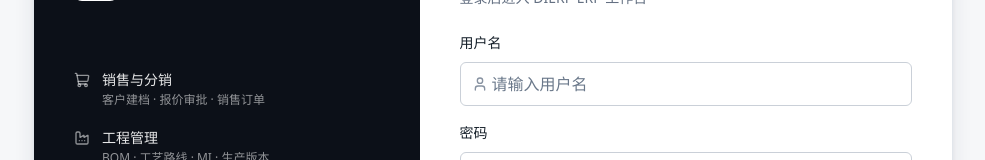
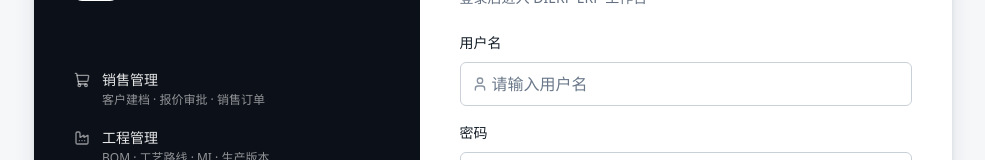
Before and after one commit to adongcheng-stack/dierp, a React (Vite) app in the folder frontend/: page /login in a window 1280 px wide. Shown: the part 211-371 px from the top of the page, without its empty margins (147-1132 px from the left). Built offline with nearby package versions, Linux system fonts and the light colour scheme.

Commit message:
feat(menu): 销售与分销 → 销售管理 (菜单/登录页/工作台统一)

```diff
--- a/frontend/src/components/layout/menuConfig.tsx
+++ b/frontend/src/components/layout/menuConfig.tsx
@@ -53,7 +53,7 @@ export const NAV_ITEMS: NavItem[] = [
   { key: '/', label: '仪表盘', icon: LayoutDashboard, path: '/' },
   {
     key: 'sd',
-    label: '销售与分销',
+    label: '销售管理',
     icon: ShoppingCart,
     children: [
       { key: '/sd/customers', label: '客户管理', icon: Users, path: '/sd/customers' },
--- a/frontend/src/pages/Dashboard.tsx
+++ b/frontend/src/pages/Dashboard.tsx
@@ -285,7 +285,7 @@ const Dashboard: React.FC = () => {
       {/* 业务链路说明 */}
       <div className="mt-3 grid grid-cols-1 gap-3 md:grid-cols-3">
         {[
-          { title: '销售与分销', desc: '客户建档 → 报价三级审核 → 销售订单 → 发货签收', path: '/sd/customers' },
+          { title: '销售管理', desc: '客户建档 → 报价三级审核 → 销售订单 → 发货签收', path: '/sd/customers' },
           { title: '工程管理', desc: 'BOM → 工艺路线 → MI → 生产版本建立', path: '/eng/boms' },
           { title: '生产与物料', desc: '工作中心 → 工单 → LOT卡 → 工序报工 → 生产领料', path: '/pp/work-centers' },
         ].map((item) => (
--- a/frontend/src/pages/auth/Login.tsx
+++ b/frontend/src/pages/auth/Login.tsx
@@ -20,7 +20,7 @@ import { SliderCaptcha } from '../../components/common/SliderCaptcha'
 import { isMockMode } from '../../mock'
 
 const CAPABILITIES = [
-  { icon: ShoppingCart, title: '销售与分销', desc: '客户建档 · 报价审批 · 销售订单' },
+  { icon: ShoppingCart, title: '销售管理', desc: '客户建档 · 报价审批 · 销售订单' },
   { icon: Factory, title: '工程管理', desc: 'BOM · 工艺路线 · MI · 生产版本' },
   { icon: ClipboardCheck, title: '生产执行', desc: '工作中心 · 工单 · LOT卡 · 工序报工' },
   { icon: Package, title: '物料管理', desc: '物料主数据 · 生产领料 · 库存扣减' },
```
